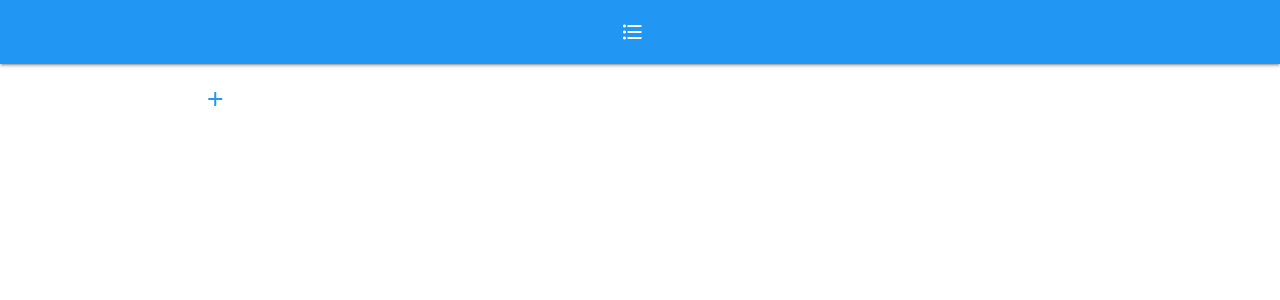
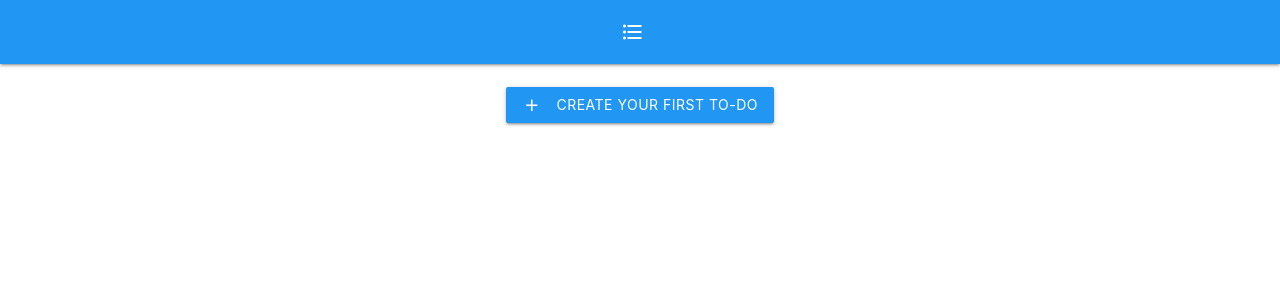
Before and after one commit to john29917958/To-Do, a React (Create React App) app in the folder react/to-do/: page / in a window 1280 px wide. Shown: the top 300 px of the page. Built offline with nearby package versions, Linux system fonts and the light colour scheme.

Commit message:
Change add btn style in init state to emphasize it
Change add btn style in initial state to emphasize it

```diff
--- a/react/to-do/src/App.js
+++ b/react/to-do/src/App.js
@@ -57,13 +57,17 @@ class App extends React.Component {
       isDone: false
     });
 
+    this.setState({
+      toDos: toDos
+    });
+
     localStorage.setItem('toDos', JSON.stringify(toDos));
 
     setTimeout(function () {
       document.querySelector('a.blue-text').scrollIntoView({
         behavior: 'smooth'
       });
-    }, 40);
+    }, 1000);
   }
 
   #handleToDoChange(id, text) {
@@ -148,7 +152,7 @@ class App extends React.Component {
       <div>
         <Navbar />
         <br />
-        <div className='container'>
+        <div className={'container ' + (this.state.toDos.length === 0 ? 'center-align' : '')}>
           {
             this.state.toDos.map(function (toDo) {
               return <ToDo
@@ -165,7 +169,18 @@ class App extends React.Component {
           }
           <div className='row'>
             <div className='col s12'>
-              <a className={addBtnClass}
+              {
+                this.state.toDos.length === 0 ?
+                  (<button
+                    type='button'
+                    className='btn blue waves-effect waves-light'
+                    onClick={self.#addToDo.bind(self)}>
+                    <i className='material-icons left'>
+                      add
+                    </i>
+                    Create your first to-do
+                  </button>) :
+                  (<a className={addBtnClass}
                     onMouseOver={this.#handleAddBtnMouseEvent.bind(this, 'hovered')}
                     onMouseDown={this.#handleAddBtnMouseEvent.bind(this, 'pressed')}
                     onMouseLeave={this.#handleAddBtnMouseEvent.bind(this, 'default')}
@@ -177,7 +192,8 @@ class App extends React.Component {
                     <i className='material-icons left'>
                       add
                     </i>
-              </a>
+                  </a>)
+              }
             </div>
           </div>
         </div>
```
Lines whose indentation alone changed are shown as unchanged.
